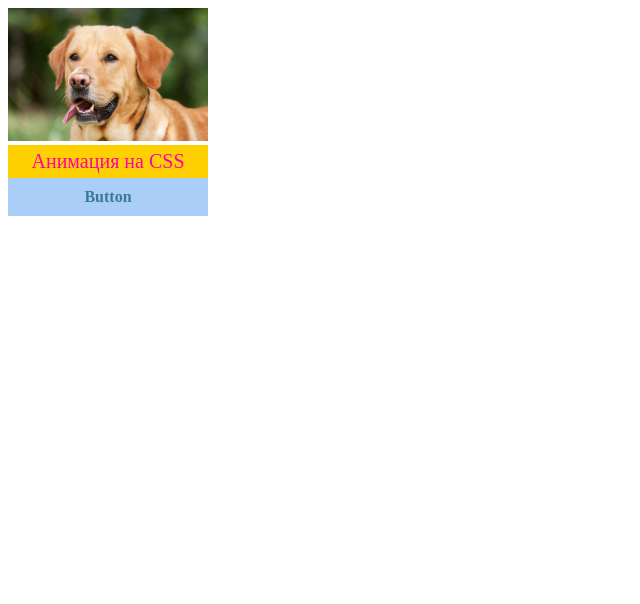
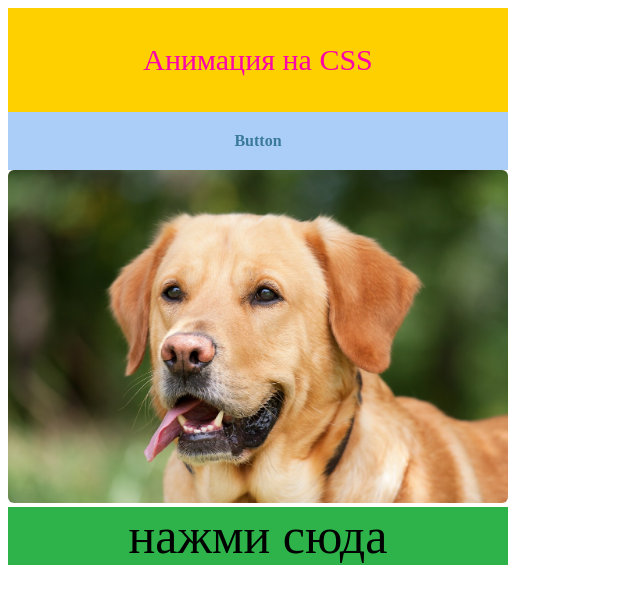
Before and after one commit to NatalieArd/CourseIT, a plain HTML site: page TEST_ANIM.html in a window 1280 px wide. Shown: the whole page, without its empty margins (0-640 px from the left). Drawn offline with Linux system fonts and the light colour scheme.

Commit message:
added TEST_ANIM

```diff
--- a/TEST_ANIM.html
+++ b/TEST_ANIM.html
@@ -9,13 +9,15 @@
 </head>
 <body>
     <div class="main">
-        <div>
-            <img src="img/dog.jpeg" class="SClipAni" alt="изображение лабрадора" title="лабрадор" width="200px">
-        </div>
+
 <div class="font"> Анимация на CSS</div>
 
 <div class="box"><strong>Button</strong>
 </div>
+<div>
+    <img src="img/dog.jpeg" class="circle" alt="изображение лабрадора" title="лабрадор" width="500px">
+</div>
+<div class="press">нажми сюда</div>
     </div>
 
 </body>
--- a/css/TEST_ANIM.css
+++ b/css/TEST_ANIM.css
@@ -1,15 +1,15 @@
 .main {
     display: inline-block;
+    text-align: center;
 }
 
 .font {
-    padding: 5px;
-    text-align: center;
-    font-size: 20px;
-    animation: MyAnimation2 1s infinite;
+    padding: 35px;
+    font-size: 30px;
+    animation: MyAnimation 1s infinite;
 }
 
-@keyframes MyAnimation2 {
+@-webkit-keyframes MyAnimation {
     from {
         background-color: rgb(255, 208, 0);
         color: rgb(255, 0, 170)
@@ -26,34 +26,36 @@
     }
 }
 
-.main:hover .SClipAni {
-    -webkit-animation: 'clipani'1s infinite;
+.main:hover .circle {
+    border-radius: 50%;
 }
 
-@-webkit-keyframes 'clipani'
-
-    {
-    0% {
-        -webkit-clip-path: ellipse(100px 50px at 50% 50%);
-    }
-
-    50% {
-        -webkit-clip-path: ellipse(50px 80px at 50% 50%);
-    }
-
-    100% {
-        -webkit-clip-path: ellipse(100px 50px at 50% 50%);
-    }
+.circle {
+    border-radius: 6px;
+    transition-property: border-radius;
+    transition-duration: .2s, 1s;
+    transition-timing-function: linear, ease-in;
 }
 
 .box {
     background-color: rgb(170, 206, 247);
     color: #3a7999;
-    text-align: center;
-    padding: 10px;
+    padding: 20px;
 }
 
 .main:hover .box {
     color: #3a7999;
-    box-shadow: inset 0 0 0 3px #3a7999;
+    box-shadow: inset 0 0 0 5px #3a7999;
 }
+
+.press  {
+    background: #2db34a;
+    transition-duration: 1s;
+    transition-timing-function: linear;
+    font-size: 50px;
+
+  }
+
+  .main:hover .press {
+    background: #ff7b29;
+  }
```
